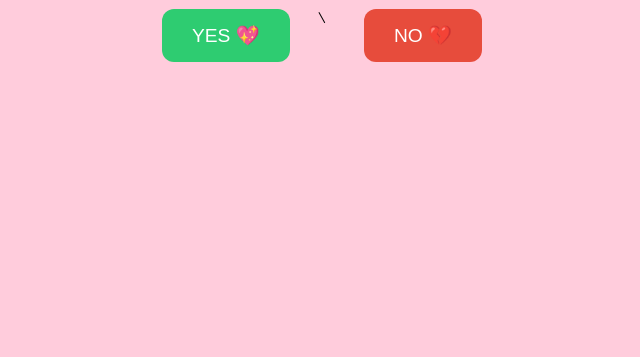
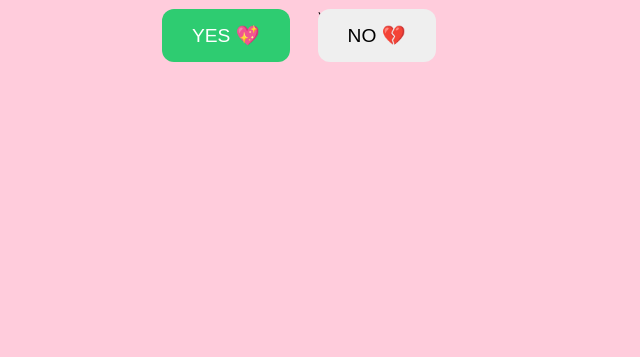
Before and after one commit to parnashree0018/valentine, a plain HTML site: page index.html in a window 1280 px wide. Shown: the part 443-800 px from the top of the page, without its empty margins (318-958 px from the left). Drawn offline with Linux system fonts and the light colour scheme.

Commit message:
Update style.css

```diff
--- a/style.css
+++ b/style.css
@@ -36,10 +36,13 @@
 }
 
 #no {
-    background-color: #e74c3c;
-    color: white;
-    right: 10%;
+    position: absolute;
 }
+
+button {
+    transition: transform 0.2s ease;
+}
+
 
 .screen {
     display: none;
```
